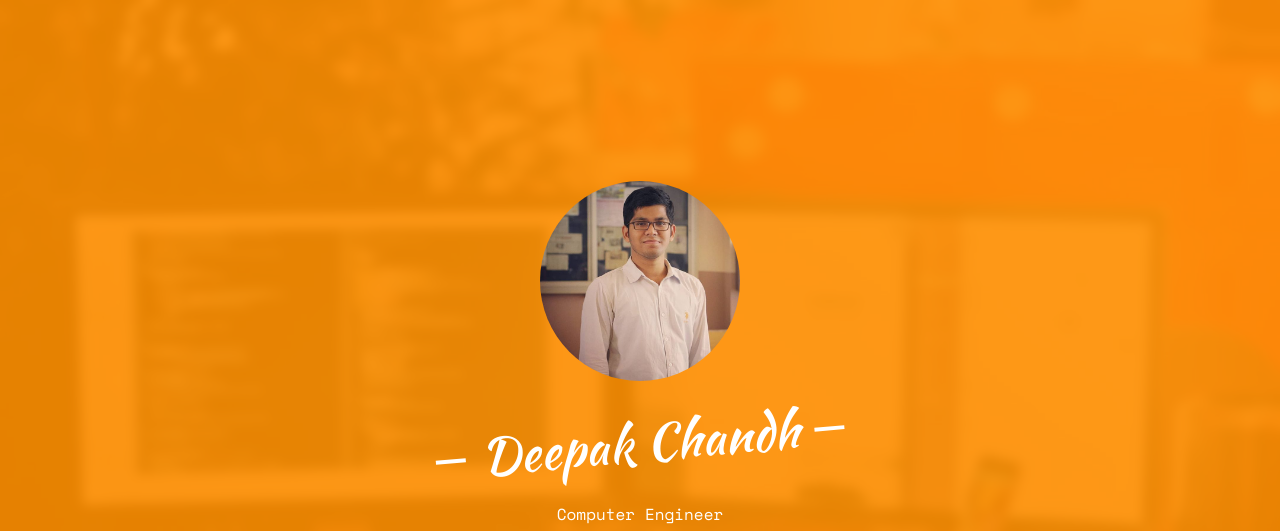
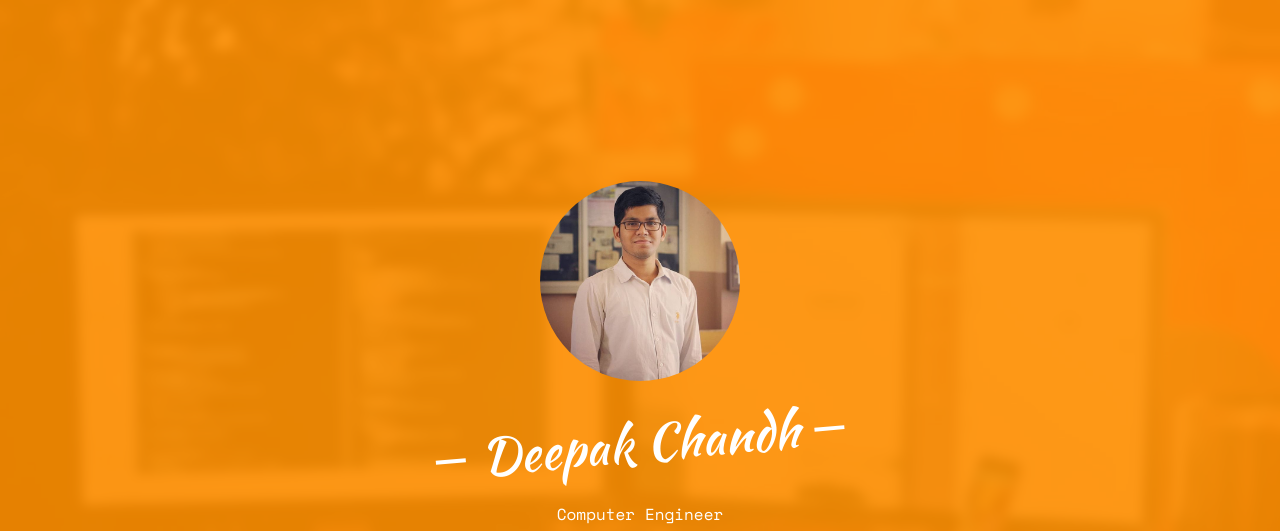
Before and after one commit to deepakchandh/deepakchandh.github.io, a plain HTML site: page index.html in a window 1280 px wide. Shown: the top 531 px of the page. Drawn offline with nearby package versions, Linux system fonts and the light colour scheme; some packages are replaced by stand-ins of ours; no server answers; files whose address does not match are found by name.

Commit message:
Update index.html

```diff
--- a/index.html
+++ b/index.html
@@ -36,7 +36,7 @@
 				<div class="col-md-8 col-md-offset-2 text-center">
 					<div class="display-t js-fullheight">
 						<div class="display-tc js-fullheight animate-box" data-animate-effect="fadeIn">
-							<div class="profile-thumb" style="background: url(images/mypic.png);"></div>
+							<div class="profile-thumb" style="background-image: url(images/mypic.png);"></div>
 							<h1><span>Deepak Chandh</span></h1>
 							<h3><span>Computer Engineer</span></h3>
 							<p>
```
